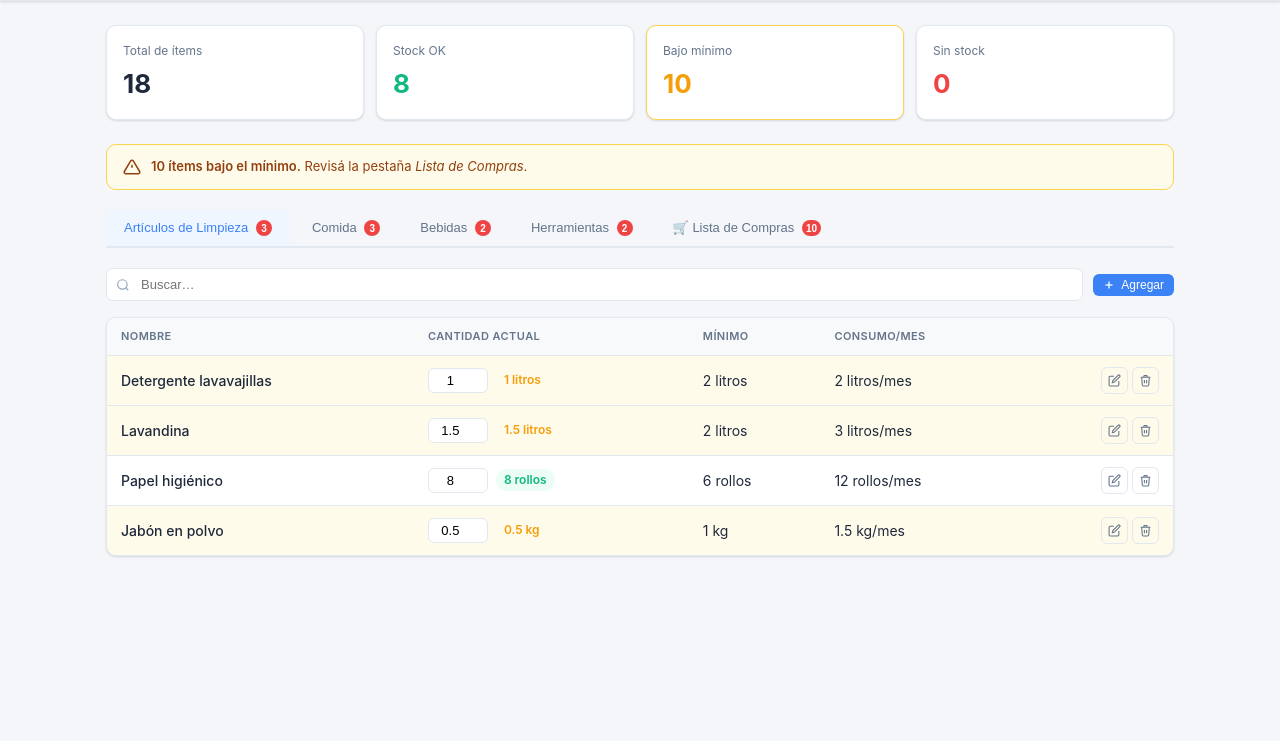
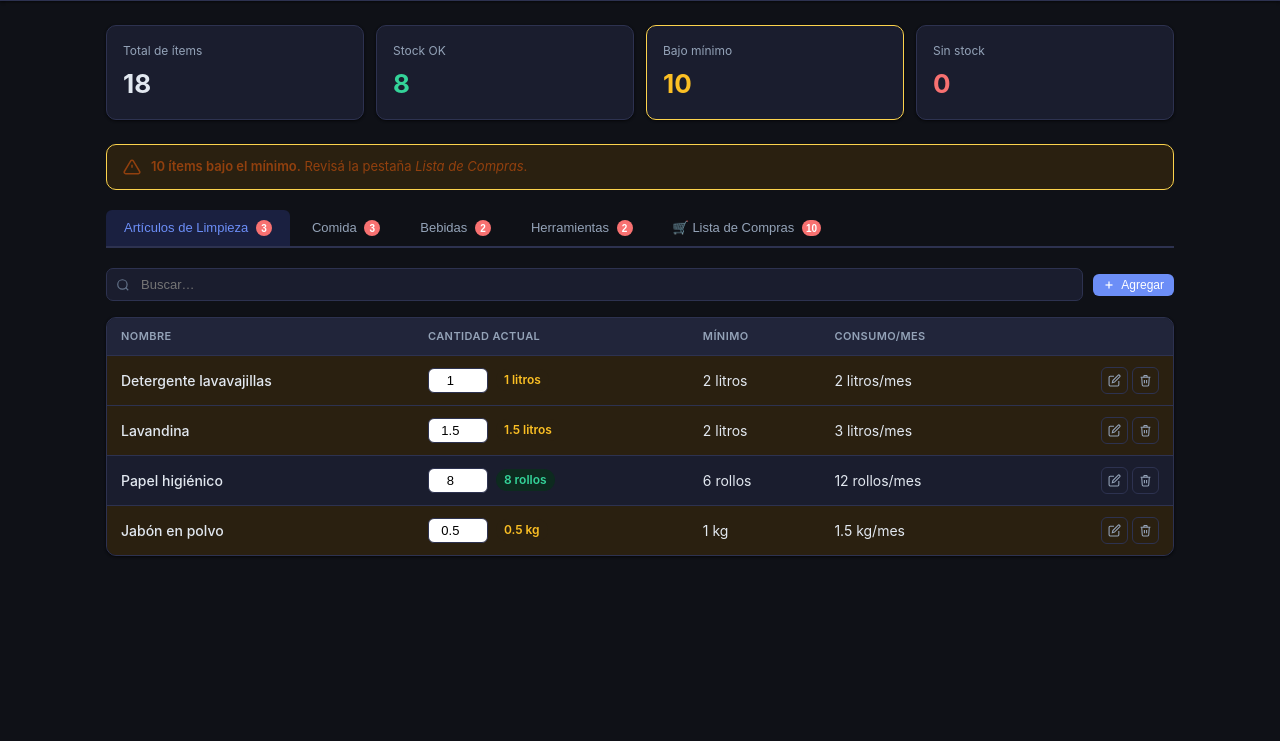
Before and after one commit to dbquiroga/inventario-hogar, a plain HTML site: page index.html in a window 1280 px wide. Shown: the part 59-800 px from the top of the page. Drawn offline with Linux system fonts and the light colour scheme.

Commit message:
feat: dark mode design

```diff
--- a/index.html
+++ b/index.html
@@ -8,25 +8,25 @@
     *, *::before, *::after { box-sizing: border-box; margin: 0; padding: 0; }
 
     :root {
-      --bg: #f4f6f9;
-      --surface: #ffffff;
-      --surface2: #f8f9fb;
-      --border: #e2e8f0;
-      --primary: #3b82f6;
-      --primary-dark: #2563eb;
-      --primary-light: #eff6ff;
-      --danger: #ef4444;
-      --danger-light: #fef2f2;
-      --warning: #f59e0b;
-      --warning-light: #fffbeb;
-      --success: #10b981;
-      --success-light: #ecfdf5;
-      --text: #1e293b;
-      --text-muted: #64748b;
-      --text-light: #94a3b8;
+      --bg: #0f1117;
+      --surface: #1a1d2e;
+      --surface2: #21253a;
+      --border: #2d3250;
+      --primary: #6c8ef7;
+      --primary-dark: #4f7ef8;
+      --primary-light: #1a2040;
+      --danger: #f87171;
+      --danger-light: #2a1a1a;
+      --warning: #fbbf24;
+      --warning-light: #2a2010;
+      --success: #34d399;
+      --success-light: #0d2a1f;
+      --text: #e2e8f0;
+      --text-muted: #94a3b8;
+      --text-light: #64748b;
       --radius: 10px;
-      --shadow: 0 1px 3px rgba(0,0,0,.08), 0 1px 2px rgba(0,0,0,.06);
-      --shadow-md: 0 4px 6px -1px rgba(0,0,0,.1), 0 2px 4px -1px rgba(0,0,0,.06);
+      --shadow: 0 1px 3px rgba(0,0,0,.4), 0 1px 2px rgba(0,0,0,.3);
+      --shadow-md: 0 4px 6px -1px rgba(0,0,0,.5), 0 2px 4px -1px rgba(0,0,0,.3);
     }
 
     body {
```
